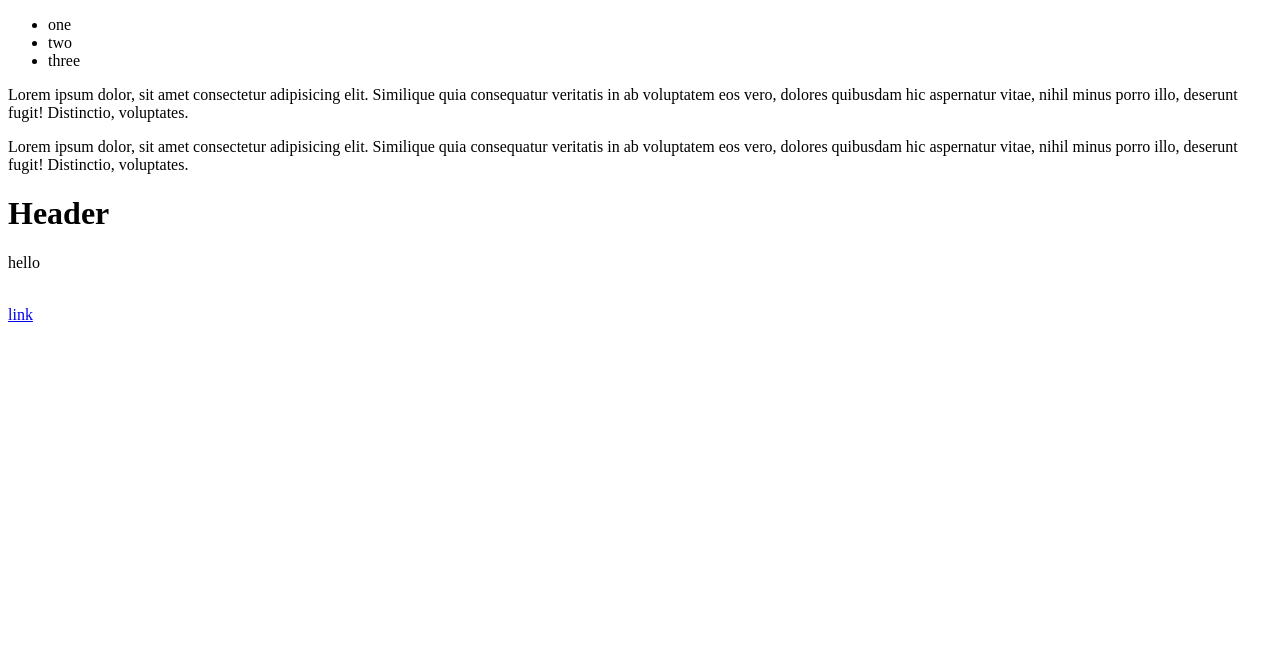
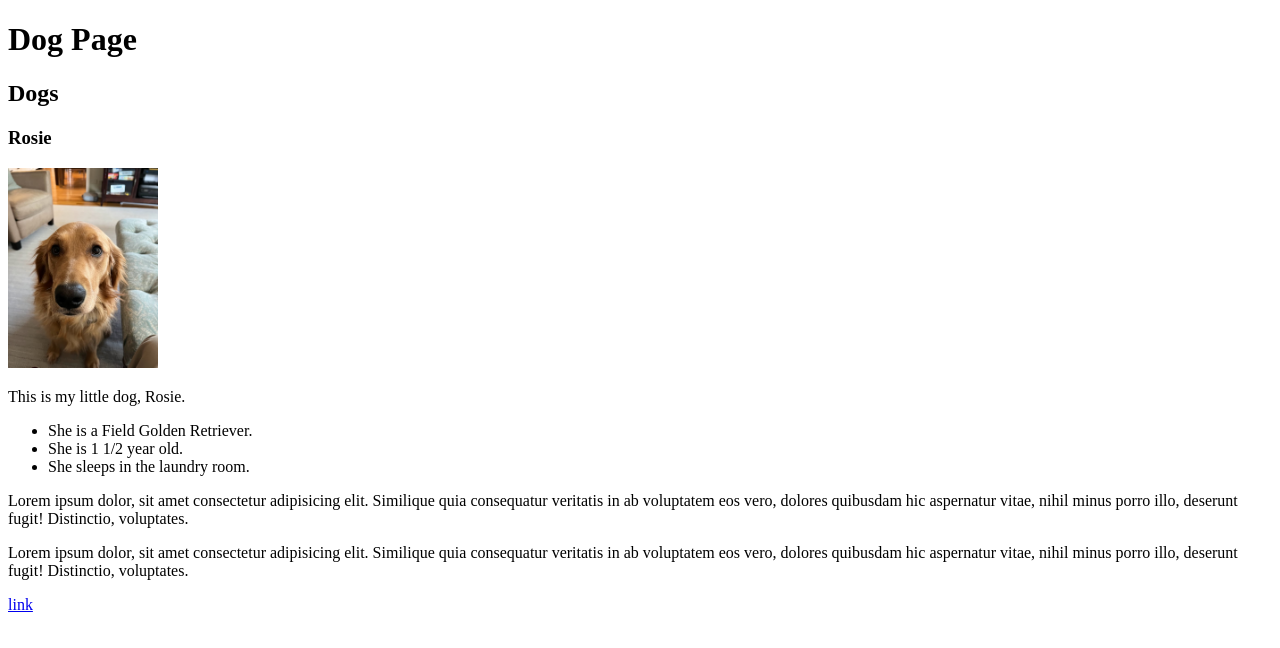
Before and after one commit to david-leverenz/first_repo_ever, a plain HTML site: page index.html in a window 1280 px wide. Drawn offline with Linux system fonts and the light colour scheme.

Commit message:
added a picture and headings

```diff
--- a/index.html
+++ b/index.html
@@ -5,17 +5,27 @@
     <meta charset="UTF-8">
     <meta http-equiv="X-UA-Compatible" content="IE=edge">
     <meta name="viewport" content="width=device-width, initial-scale=1.0">
-    <title>My first app</title>
+    <title>Doggie Page</title>
 </head>
 
 <body>
-    <ul>
-        <li>one</li>
-        <li>two</li>
-        <li>three</li>
-    </ul>
 
-    <p>
+    <h1>Dog Page</h1>
+    <h2>Dogs</h2>
+    <h3>Rosie</h3>
+
+    </section>
+    <img src="rosie.jpg" alt="picture of my dog Rosie" height="200px" width="150px">
+        <section>
+        <p>
+            This is my little dog, Rosie.
+            <ul>
+                <li>She is a Field Golden Retriever.</li>
+                <li>She is 1 1/2 year old.</li>
+                <li>She sleeps in the laundry room.</li>
+            </ul>
+        </p>
+        <p>
         Lorem ipsum dolor, sit amet consectetur adipisicing elit. Similique quia consequatur veritatis in ab voluptatem
         eos vero, dolores quibusdam hic aspernatur vitae, nihil minus porro illo, deserunt fugit! Distinctio,
         voluptates.
@@ -25,14 +35,7 @@
         eos vero, dolores quibusdam hic aspernatur vitae, nihil minus porro illo, deserunt fugit! Distinctio,
         voluptates.
     </p>
-    <h1>Header</h1>
-    <section>
-        <p>
-            hello
-        </p>
-    </section>
-    <img src="" alt="">
-    <main>
+        <main>
         <a href="https://github.com/david-leverenz/first_repo_ever" target="_blank">link</a>
     </main>
 </body>
```
Also changed, not shown: Rosie.jpg (added).
